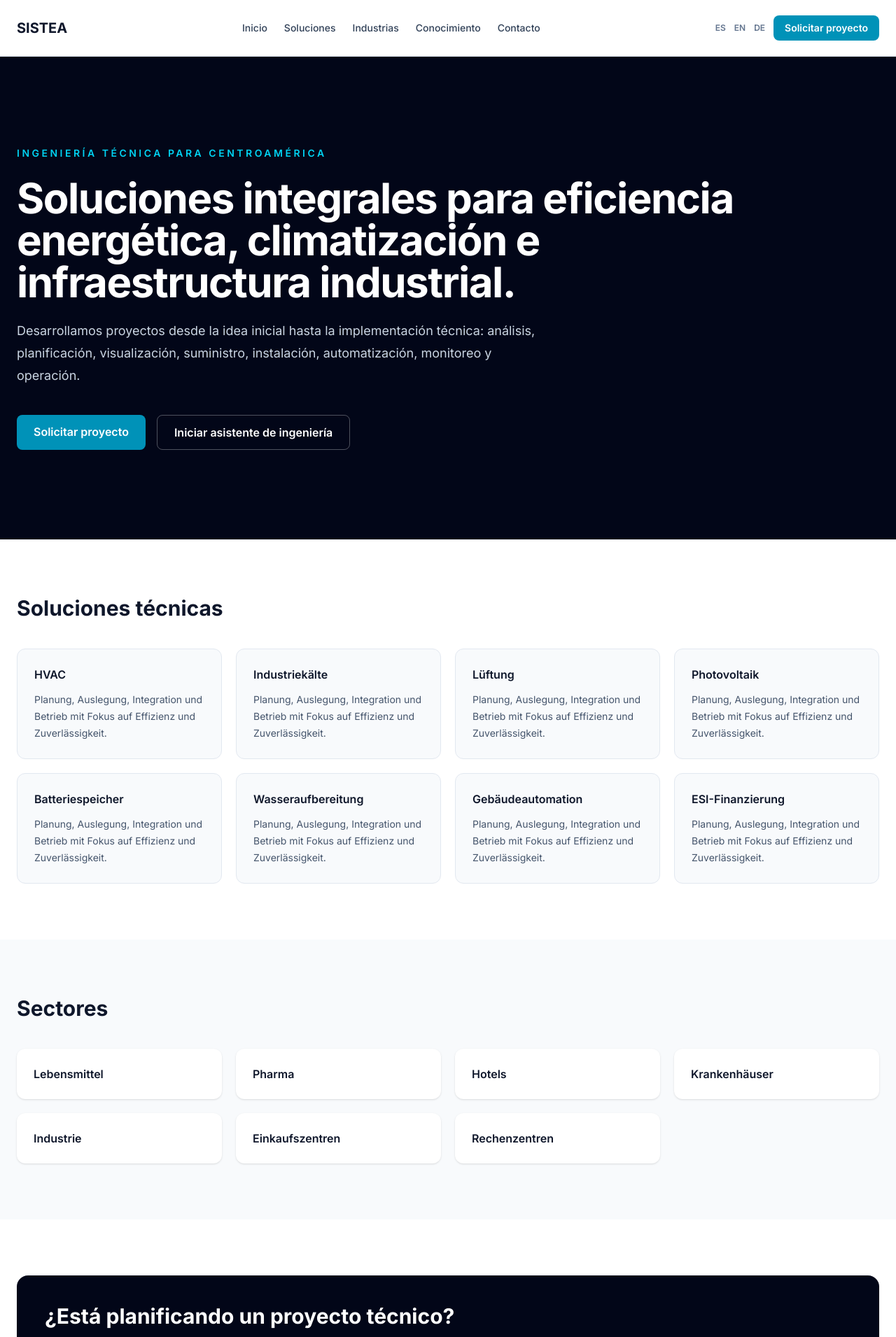
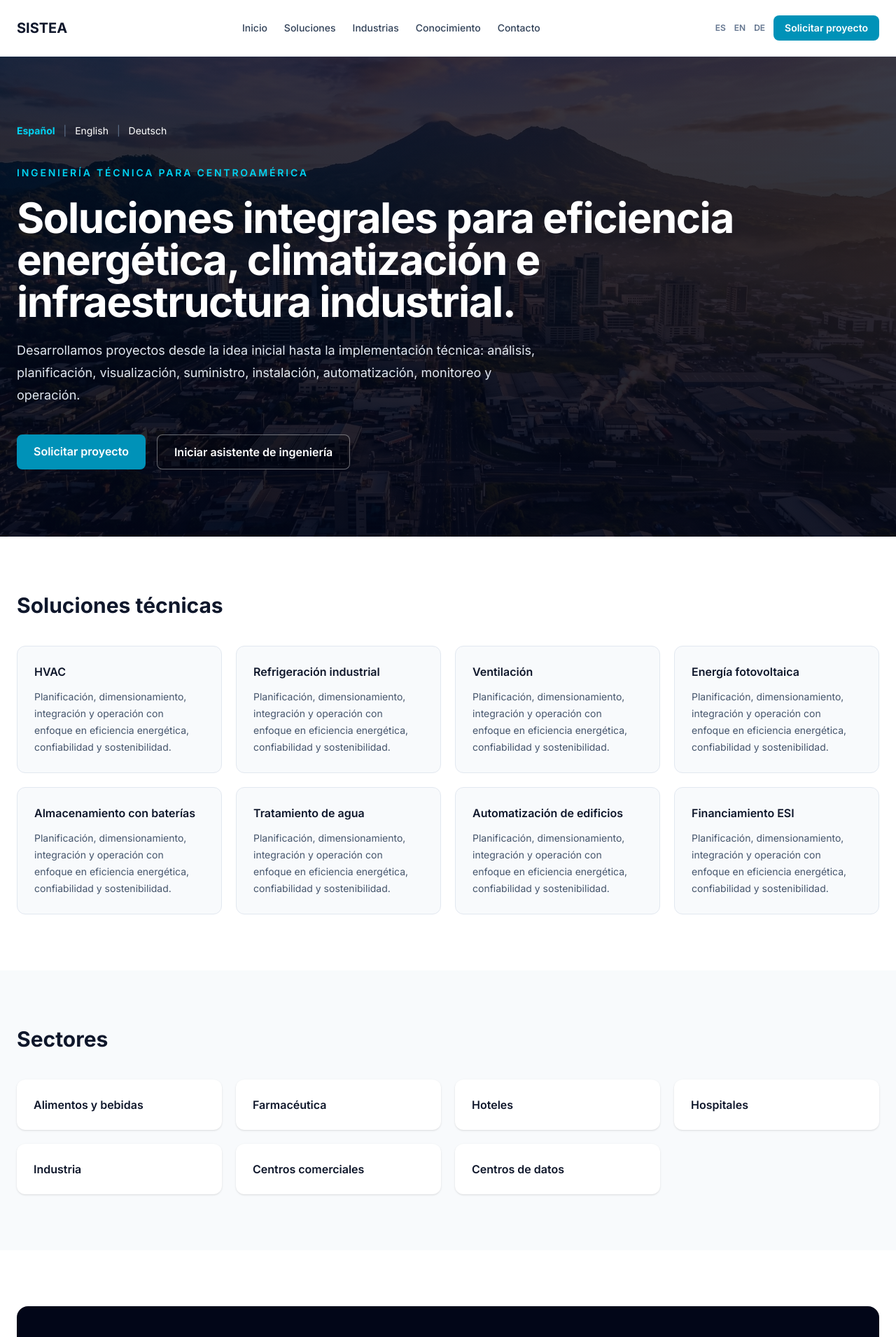
Before and after one commit to andreasreith-glitch/sistea-digital-platform-v4, a Next.js app in the folder sistea-digital-platform/: page /es in a window 1280 px wide. Shown: the top 1911 px of the page at 70% size. Built offline with nearby package versions, Linux system fonts and the light colour scheme.

Commit message:
fix: complete multilingual homepage and hero image

```diff
--- a/sistea-digital-platform/src/app/[locale]/page.tsx
+++ b/sistea-digital-platform/src/app/[locale]/page.tsx
@@ -1,60 +1,134 @@
 import type { Metadata } from "next";
+
 export const runtime = "edge";
+
 const content = {
   es: {
     title: "SISTEA | HVAC, Refrigeración Industrial y Eficiencia Energética",
     description:
       "SISTEA desarrolla soluciones integrales de HVAC, refrigeración industrial, energía solar, baterías, agua, automatización y financiamiento ESI en El Salvador y Centroamérica.",
+
     eyebrow: "Ingeniería técnica para Centroamérica",
+
     headline:
       "Soluciones integrales para eficiencia energética, climatización e infraestructura industrial.",
+
     lead:
       "Desarrollamos proyectos desde la idea inicial hasta la implementación técnica: análisis, planificación, visualización, suministro, instalación, automatización, monitoreo y operación.",
+
     primary: "Solicitar proyecto",
     secondary: "Iniciar asistente de ingeniería",
+
     solutionsTitle: "Soluciones técnicas",
+
+    solutionDescription:
+      "Planificación, dimensionamiento, integración y operación con enfoque en eficiencia energética, confiabilidad y sostenibilidad.",
+
+    solutions: [
+      "HVAC",
+      "Refrigeración industrial",
+      "Ventilación",
+      "Energía fotovoltaica",
+      "Almacenamiento con baterías",
+      "Tratamiento de agua",
+      "Automatización de edificios",
+      "Financiamiento ESI",
+    ],
+
     industriesTitle: "Sectores",
+
+    industries: [
+      "Alimentos y bebidas",
+      "Farmacéutica",
+      "Hoteles",
+      "Hospitales",
+      "Industria",
+      "Centros comerciales",
+      "Centros de datos",
+    ],
+
     ctaTitle: "¿Está planificando un proyecto técnico?",
+
     ctaText:
       "SISTEA revisa sus requerimientos y desarrolla una solución eficiente, financiable y adecuada para su operación.",
+
+    contactTitle: "Contacto",
   },
+
   en: {
     title: "SISTEA | HVAC, Industrial Refrigeration and Energy Efficiency",
     description:
       "SISTEA develops integrated HVAC, industrial refrigeration, solar energy, battery storage, water treatment, automation and ESI financing solutions in El Salvador and Central America.",
+
     eyebrow: "Engineering for Central America",
+
     headline:
       "Integrated solutions for energy efficiency, climate control and industrial infrastructure.",
+
     lead:
-      "We develop projects from the first idea to technical implementation: analysis, planning, visualization, supply, installation, automation, monitoring and operation.",
+      "We develop projects from the initial concept through technical implementation: analysis, planning, visualization, procurement, installation, automation, monitoring and operation.",
+
     primary: "Request a project",
     secondary: "Start engineering assistant",
+
     solutionsTitle: "Technical solutions",
+
+    solutionDescription:
+      "Planning, sizing, integration and operation focused on energy efficiency, reliability and sustainability.",
+
+    solutions: [
+      "HVAC",
+      "Industrial refrigeration",
+      "Ventilation",
+      "Photovoltaic systems",
+      "Battery storage",
+      "Water treatment",
+      "Building automation",
+      "ESI financing",
+    ],
+
     industriesTitle: "Industries",
+
+    industries: [
+      "Food and beverage",
+      "Pharmaceutical",
+      "Hotels",
+      "Hospitals",
+      "Industry",
+      "Shopping centers",
+      "Data centers",
+    ],
+
     ctaTitle: "Planning a technical project?",
+
     ctaText:
-      "SISTEA reviews your requirements and develops an efficient, financeable and operationally suitable solution.",
+      "SISTEA reviews your requirements and develops an efficient, financeable solution tailored to your operation.",
+
+    contactTitle: "Contact",
   },
+
   de: {
     title: "SISTEA | HVAC, Industriekälte und Energieeffizienz",
     description:
       "SISTEA entwickelt integrierte Lösungen für HVAC, Industriekälte, Photovoltaik, Batteriespeicher, Wasseraufbereitung, Automation und ESI-Finanzierung in El Salvador und Zentralamerika.",
+
     eyebrow: "Ingenieurtechnik für Zentralamerika",
+
     headline:
       "Ganzheitliche Lösungen für Energieeffizienz, Klimatisierung und industrielle Infrastruktur.",
+
     lead:
       "Wir entwickeln Projekte von der ersten Idee bis zur technischen Umsetzung: Analyse, Planung, Visualisierung, Beschaffung, Installation, Automation, Monitoring und Betrieb.",
+
     primary: "Projekt anfragen",
     secondary: "Engineering Assistant starten",
+
     solutionsTitle: "Technische Lösungen",
-    industriesTitle: "Branchen",
-    ctaTitle: "Planst du ein technisches Projekt?",
-    ctaText:
-      "SISTEA prüft deine Anforderungen und entwickelt eine effiziente, finanzierbare und betrieblich passende Lösung.",
-  },
-} as const;
 
-const solutions = [
+    solutionDescription:
+      "Planung, Auslegung, Integration und Betrieb mit Fokus auf Energieeffizienz, Zuverlässigkeit und Nachhaltigkeit.",
+
+    solutions: [
       "HVAC",
       "Industriekälte",
       "Lüftung",
@@ -63,22 +137,33 @@ const solutions = [
       "Wasseraufbereitung",
       "Gebäudeautomation",
       "ESI-Finanzierung",
-];
+    ],
 
-const industries = [
-  "Lebensmittel",
+    industriesTitle: "Branchen",
+
+    industries: [
+      "Lebensmittel und Getränke",
       "Pharma",
       "Hotels",
       "Krankenhäuser",
       "Industrie",
       "Einkaufszentren",
       "Rechenzentren",
-];
+    ],
+
+    ctaTitle: "Planst du ein technisches Projekt?",
+
+    ctaText:
+      "SISTEA prüft deine Anforderungen und entwickelt eine effiziente, finanzierbare und betrieblich passende Lösung.",
+
+    contactTitle: "Kontakt",
+  },
+} as const;
 
 type Locale = keyof typeof content;
 
 function getLocale(value: string): Locale {
-  if (value === "en" || value === "de" || value === "es") {
+  if (value === "es" || value === "en" || value === "de") {
     return value;
   }
 
@@ -105,34 +190,82 @@ export default async function HomePage({
   params: Promise<{ locale: string }>;
 }) {
   const { locale } = await params;
-  const page = content[getLocale(locale)];
+  const currentLocale = getLocale(locale);
+  const page = content[currentLocale];
 
   return (
     <>
-      <section className="bg-slate-950 px-6 py-24 text-white lg:py-32">
+      {/* HERO */}
+      <section
+        className="relative min-h-[680px] bg-slate-950 bg-cover bg-center px-6 py-24 text-white"
+        style={{
+          backgroundImage:
+            "linear-gradient(rgba(2, 6, 23, 0.78), rgba(2, 6, 23, 0.88)), url('/images/hero/san-salvador-skyline.jpg')",
+        }}
+      >
         <div className="mx-auto max-w-7xl">
-          <p className="text-sm font-semibold uppercase tracking-[0.25em] text-cyan-400">
+          <div className="mb-10 flex flex-wrap gap-3 text-sm">
+            <a
+              href="/es"
+              className={
+                currentLocale === "es"
+                  ? "font-bold text-cyan-400"
+                  : "text-white hover:text-cyan-400"
+              }
+            >
+              Español
+            </a>
+
+            <span className="text-slate-500">|</span>
+
+            <a
+              href="/en"
+              className={
+                currentLocale === "en"
+                  ? "font-bold text-cyan-400"
+                  : "text-white hover:text-cyan-400"
+              }
+            >
+              English
+            </a>
+
+            <span className="text-slate-500">|</span>
+
+            <a
+              href="/de"
+              className={
+                currentLocale === "de"
+                  ? "font-bold text-cyan-400"
+                  : "text-white hover:text-cyan-400"
+              }
+            >
+              Deutsch
+            </a>
+          </div>
+
+          <p className="text-sm font-semibold uppercase tracking-[0.2em] text-cyan-400">
             {page.eyebrow}
           </p>
 
-          <h1 className="mt-6 max-w-5xl text-4xl font-bold tracking-tight lg:text-6xl">
+          <h1 className="mt-6 max-w-5xl text-4xl font-bold tracking-tight sm:text-5xl lg:text-6xl">
             {page.headline}
           </h1>
 
-          <p className="mt-6 max-w-3xl text-lg leading-8 text-slate-300">
+          <p className="mt-6 max-w-3xl text-lg leading-8 text-slate-200">
             {page.lead}
           </p>
 
           <div className="mt-10 flex flex-col gap-4 sm:flex-row">
             <a
               href="#contact"
-              className="rounded-lg bg-cyan-600 px-6 py-3 text-center font-semibold text-white"
+              className="rounded-lg bg-cyan-600 px-6 py-3 text-center font-semibold text-white transition hover:bg-cyan-500"
             >
               {page.primary}
             </a>
+
             <a
               href="#assistant"
-              className="rounded-lg border border-white/30 px-6 py-3 text-center font-semibold text-white"
+              className="rounded-lg border border-white/40 bg-black/20 px-6 py-3 text-center font-semibold text-white transition hover:bg-white/10"
             >
               {page.secondary}
             </a>
@@ -140,6 +273,7 @@ export default async function HomePage({
         </div>
       </section>
 
+      {/* SOLUTIONS */}
       <section id="solutions" className="bg-white px-6 py-20">
         <div className="mx-auto max-w-7xl">
           <h2 className="text-3xl font-bold text-slate-900">
@@ -147,11 +281,15 @@ export default async function HomePage({
           </h2>
 
           <div className="mt-10 grid gap-5 sm:grid-cols-2 lg:grid-cols-4">
-            {solutions.map((item) => (
-              <div key={item} className="rounded-xl border border-slate-200 bg-slate-50 p-6">
+            {page.solutions.map((item) => (
+              <div
+                key={item}
+                className="rounded-xl border border-slate-200 bg-slate-50 p-6 transition hover:-translate-y-1 hover:shadow-lg"
+              >
                 <h3 className="font-semibold text-slate-900">{item}</h3>
+
                 <p className="mt-3 text-sm leading-6 text-slate-600">
-                  Planung, Auslegung, Integration und Betrieb mit Fokus auf Effizienz und Zuverlässigkeit.
+                  {page.solutionDescription}
                 </p>
               </div>
             ))}
@@ -159,6 +297,7 @@ export default async function HomePage({
         </div>
       </section>
 
+      {/* INDUSTRIES */}
       <section id="industries" className="bg-slate-50 px-6 py-20">
         <div className="mx-auto max-w-7xl">
           <h2 className="text-3xl font-bold text-slate-900">
@@ -166,8 +305,11 @@ export default async function HomePage({
           </h2>
 
           <div className="mt-10 grid gap-5 sm:grid-cols-2 lg:grid-cols-4">
-            {industries.map((item) => (
-              <div key={item} className="rounded-xl bg-white p-6 shadow-sm">
+            {page.industries.map((item) => (
+              <div
+                key={item}
+                className="rounded-xl bg-white p-6 shadow-sm"
+              >
                 <h3 className="font-semibold text-slate-900">{item}</h3>
               </div>
             ))}
@@ -175,18 +317,34 @@ export default async function HomePage({
         </div>
       </section>
 
+      {/* ENGINEERING ASSISTANT */}
       <section id="assistant" className="bg-white px-6 py-20">
         <div className="mx-auto max-w-7xl rounded-2xl bg-slate-950 p-10 text-white">
           <h2 className="text-3xl font-bold">{page.ctaTitle}</h2>
-          <p className="mt-4 max-w-3xl text-slate-300">{page.ctaText}</p>
+
+          <p className="mt-4 max-w-3xl text-slate-300">
+            {page.ctaText}
+          </p>
         </div>
       </section>
 
+      {/* CONTACT */}
       <section id="contact" className="bg-slate-50 px-6 py-20">
         <div className="mx-auto max-w-7xl">
-          <h2 className="text-3xl font-bold text-slate-900">Kontakt</h2>
+          <h2 className="text-3xl font-bold text-slate-900">
+            {page.contactTitle}
+          </h2>
+
           <p className="mt-4 text-slate-600">
-            info@sisteasv.com · www.sisteasv.com
+            SISTEA S.A. de C.V.
+          </p>
+
+          <p className="mt-2 text-slate-600">
+            info@sisteasv.com
+          </p>
+
+          <p className="mt-2 text-slate-600">
+            www.sisteasv.com
           </p>
         </div>
       </section>
```
Lines whose indentation alone changed are shown as unchanged.
